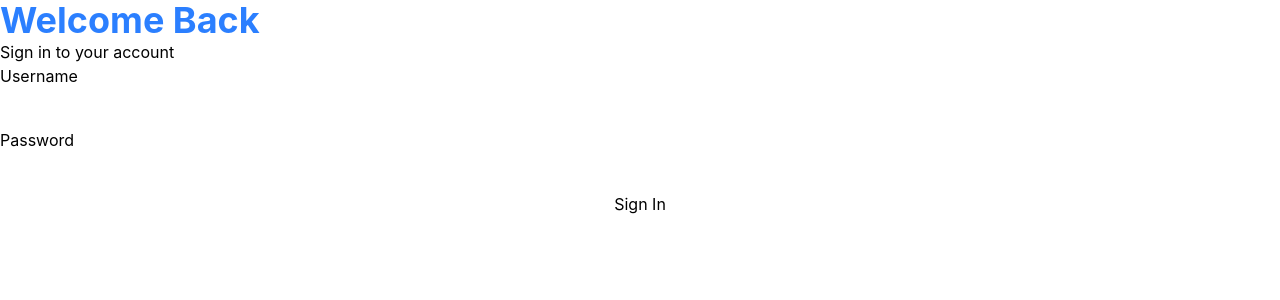
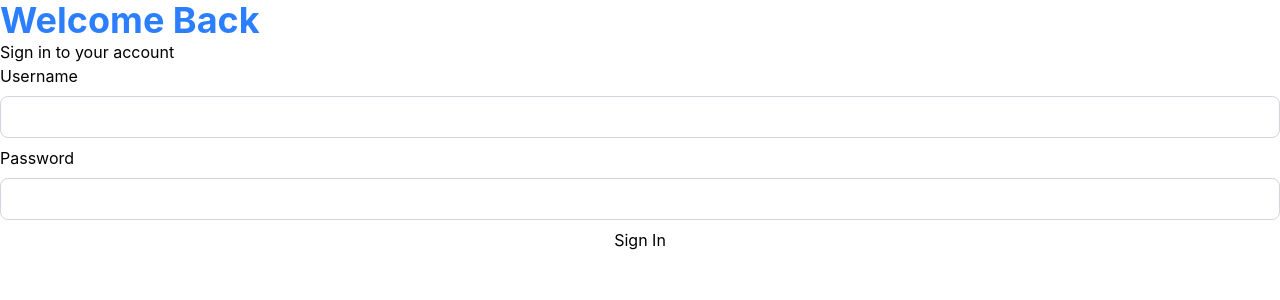
Before and after one commit to iiamolu/CompSec-MFA, a React (Vite) app in the folder frontend/: page / in a window 1280 px wide. Shown: the top 300 px of the page. Built offline with nearby package versions, Linux system fonts and the light colour scheme.

Commit message:
Added input boxes under username and password

```diff
--- a/frontend/src/pages/Login.jsx
+++ b/frontend/src/pages/Login.jsx
@@ -9,12 +9,24 @@ function Login() {
             {/* Flex column so that username and password aren't next to eachother */}
             <form className="flex flex-col gap-2">
                 <label htmlFor="username">Username</label>
-                <input id="username" type="text" name="username" required/>
+                <input
+                id="username"
+                type="text"
+                name="username"
+                className="border border-gray-300 rounded-lg p-2"
+                required
+                />
 
 
                 <label htmlFor="password">Password</label>
                 {/* type="password" visually masks on UI */}
-                <input id="password" type="password" name="password" required/>
+                <input
+                id="password"
+                type="password"
+                name="password"
+                className="border border-gray-300 rounded-lg p-2"
+                required
+                />
 
                 <button type="submit">Sign In</button>
             </form>
```
